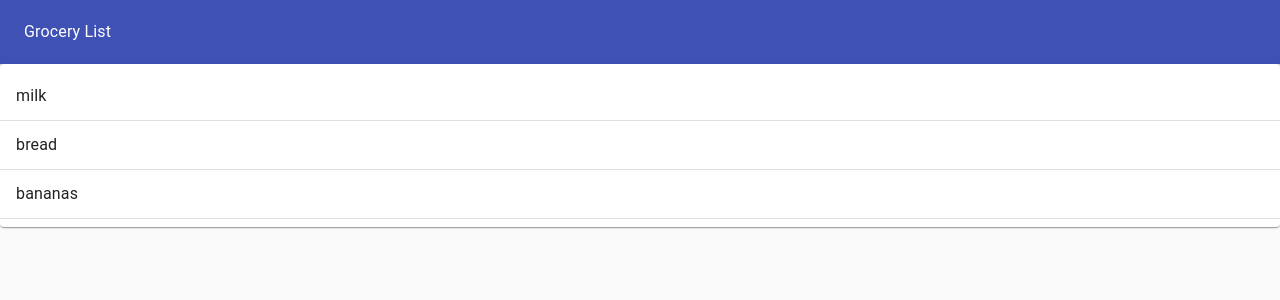
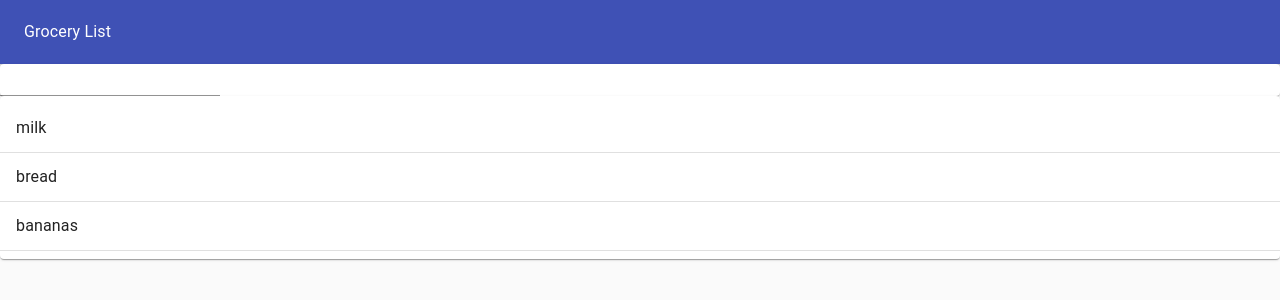
Before and after one commit to ricky-antonio/grocery-app, a React (Create React App) app: page / in a window 1280 px wide. Shown: the top 300 px of the page. Built offline with nearby package versions, Linux system fonts and the light colour scheme.

Commit message:
Add controlled form w/ hooks

```diff
--- a/src/App.js
+++ b/src/App.js
@@ -2,6 +2,7 @@
 //Components
 import GroceryApp from './GroceryApp';
 import GroceryList from './GroceryList';
+import GroceryForm from './GroceryForm';
 //Material UI
 import Typography from '@material-ui/core/Typography';
 import Paper from '@material-ui/core/Paper';
@@ -18,6 +19,10 @@
 	]
 
 	const [items, setItems] = useState(initialItems);
+	const addItem = newItemText => {
+		setItems([...items, {id: items.length + 1, item: newItemText, completed: false, quantity: 1}]);
+	}
+
 	return (
 		<Paper
 			style={{
@@ -33,6 +38,7 @@
 					<Typography color='inherit'>Grocery List</Typography>
 				</Toolbar>
 			</AppBar>
+			<GroceryForm addItem={addItem} />
 			<GroceryList  items={items} />
 		</Paper>
 	);
--- /dev/null
+++ b/src/GroceryForm.js
@@ -0,0 +1,23 @@
+import React from 'react';
+//Components
+import useInputState from './hooks/useInputState';
+
+import TextField from '@material-ui/core/TextField';
+import Paper from '@material-ui/core/Paper';
+
+function GroceryForm({addItem}) {
+    const [value, handleChange, reset] = useInputState('');
+    return (
+        <Paper>
+            <form onSubmit={e => {
+                e.preventDefault();
+                addItem(value);
+                reset();
+            }}>
+            <TextField value={value} onChange={handleChange} />
+            </form>
+        </Paper>
+    );
+};
+
+export default GroceryForm;
--- /dev/null
+++ b/src/hooks/useInputState.js
@@ -0,0 +1,12 @@
+import {useState} from 'react';
+
+export default initialVal => {
+    const [value, setValue] = useState(initialVal);
+    const handleChange = e => {
+        setValue(e.target.value);
+    };
+    const reset = () => {
+        setValue('');
+    };
+    return [value, handleChange, reset];
+};
```
